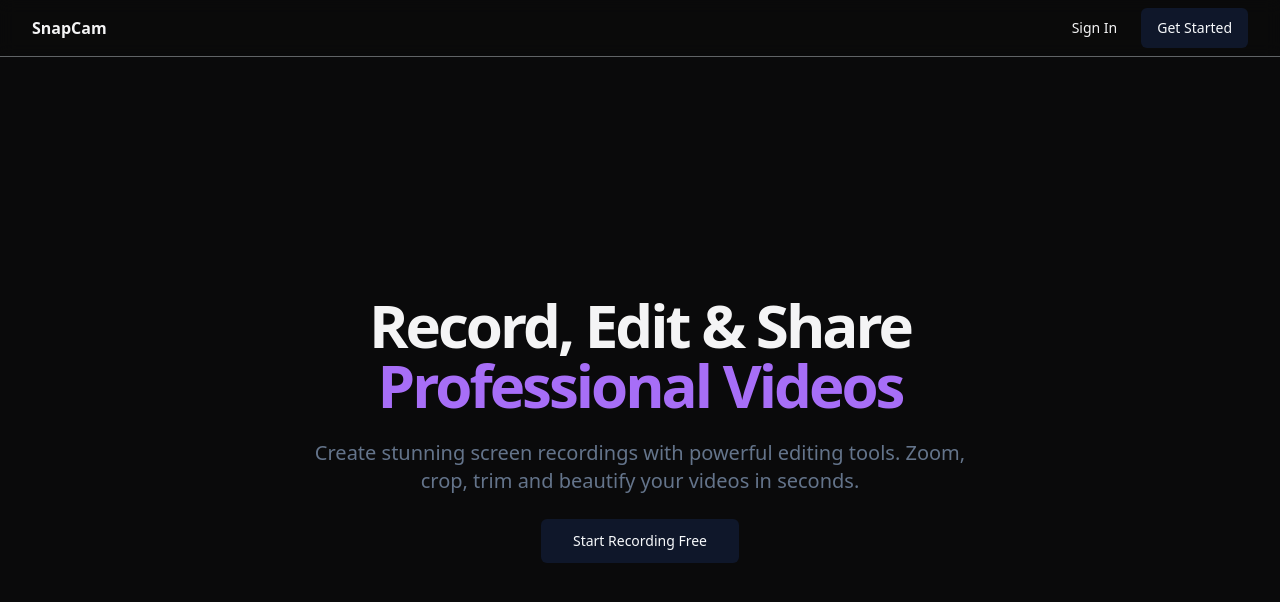
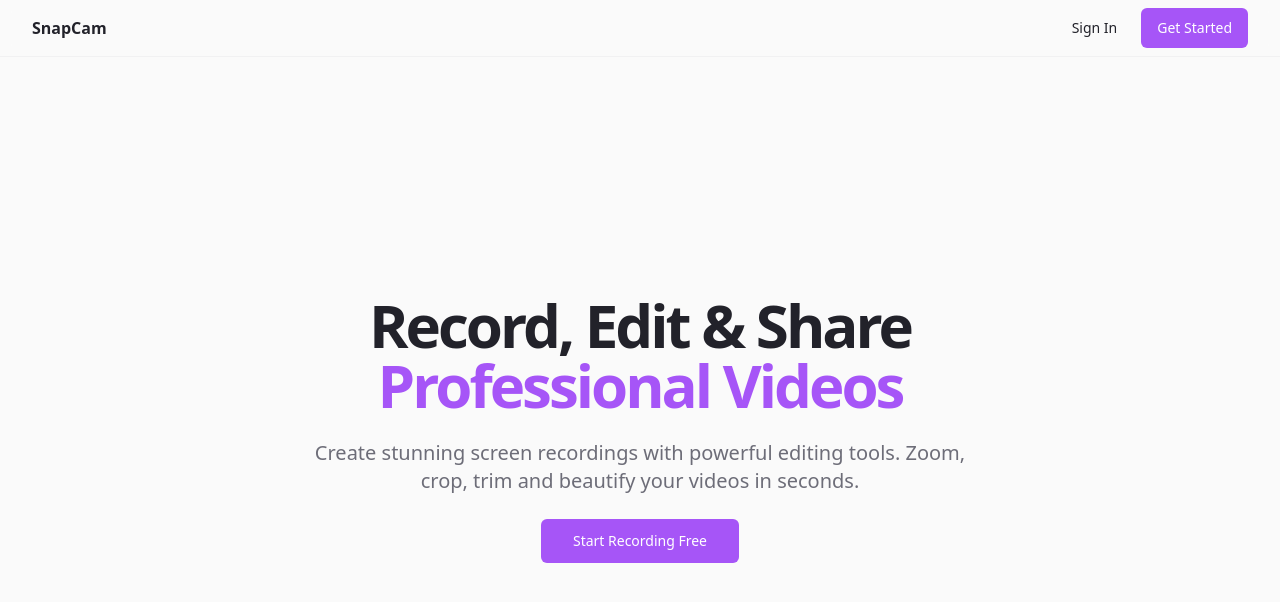
Before and after one commit to nevaubi/snappy-cam-zoom-magic, a React (Vite) app: page / in a window 1280 px wide. Shown: the top 602 px of the page. Built offline with nearby package versions, Linux system fonts and the light colour scheme.

Commit message:
Refactor: Implement solid color scheme
Implement the refined solid color scheme with dark purple, orange, and gray, as per the plan.

```diff
--- a/src/index.css
+++ b/src/index.css
@@ -2,116 +2,102 @@
 @tailwind components;
 @tailwind utilities;
 
-/* Video Recording Tool Design System - All colors MUST be HSL */
+/* Solid Color Design System - Dark Purple Focus */
 
 @layer base {
   :root {
-    --background: 240 6% 4%;
-    --foreground: 240 5% 96%;
+    --background: 0 0% 98%;
+    --foreground: 240 10% 15%;
 
-    /* Video tool specific colors */
-    --recording: 0 85% 58%;
+    /* Core Colors - Dark Purple Primary, Orange Accent */
+    --recording: 25 95% 53%;
     --recording-foreground: 0 0% 100%;
-    --preview: 240 5% 15%;
-    --controls: 240 4% 11%;
-    --controls-foreground: 240 5% 96%;
-    --accent-glow: 265 89% 70%;
-    --accent-soft: 265 89% 78%;
+    --preview: 0 0% 95%;
+    --controls: 0 0% 100%;
+    --controls-foreground: 240 10% 15%;
+    --accent-glow: 270 91% 65%;
+    --accent-soft: 270 91% 75%;
 
-    /* Gradients */
-    --gradient-primary: linear-gradient(135deg, hsl(265 89% 70%), hsl(280 100% 75%));
-    --gradient-recording: linear-gradient(135deg, hsl(0 85% 58%), hsl(15 90% 60%));
-    --gradient-glass: linear-gradient(135deg, hsl(240 5% 15% / 0.8), hsl(240 5% 20% / 0.6));
-
-    /* Shadows */
-    --shadow-glow: 0 0 40px hsl(265 89% 70% / 0.3);
-    --shadow-recording: 0 0 30px hsl(0 85% 58% / 0.4);
-    --shadow-elegant: 0 10px 40px -10px hsl(240 5% 0% / 0.5);
+    /* Shadows - Subtle and clean */
+    --shadow-recording: 0 4px 20px hsl(25 95% 53% / 0.2);
+    --shadow-elegant: 0 4px 20px hsl(240 5% 0% / 0.1);
 
     /* Transitions */
     --transition-smooth: all 0.3s cubic-bezier(0.4, 0, 0.2, 1);
-    --transition-spring: all 0.5s cubic-bezier(0.34, 1.56, 0.64, 1);
 
     --card: 0 0% 100%;
-    --card-foreground: 222.2 84% 4.9%;
+    --card-foreground: 240 10% 15%;
 
     --popover: 0 0% 100%;
-    --popover-foreground: 222.2 84% 4.9%;
+    --popover-foreground: 240 10% 15%;
 
-    --primary: 222.2 47.4% 11.2%;
-    --primary-foreground: 210 40% 98%;
+    --primary: 270 91% 65%;
+    --primary-foreground: 0 0% 100%;
 
-    --secondary: 210 40% 96.1%;
-    --secondary-foreground: 222.2 47.4% 11.2%;
+    --secondary: 240 5% 96%;
+    --secondary-foreground: 240 10% 15%;
 
-    --muted: 210 40% 96.1%;
-    --muted-foreground: 215.4 16.3% 46.9%;
+    --muted: 240 5% 96%;
+    --muted-foreground: 240 5% 45%;
 
-    --accent: 210 40% 96.1%;
-    --accent-foreground: 222.2 47.4% 11.2%;
+    --accent: 25 95% 53%;
+    --accent-foreground: 0 0% 100%;
 
-    --destructive: 0 84.2% 60.2%;
-    --destructive-foreground: 210 40% 98%;
+    --destructive: 0 84% 60%;
+    --destructive-foreground: 0 0% 100%;
 
-    --border: 214.3 31.8% 91.4%;
-    --input: 214.3 31.8% 91.4%;
-    --ring: 222.2 84% 4.9%;
+    --border: 240 6% 90%;
+    --input: 240 6% 90%;
+    --ring: 270 91% 65%;
 
     --radius: 0.5rem;
 
-    --sidebar-background: 0 0% 98%;
-
-    --sidebar-foreground: 240 5.3% 26.1%;
-
-    --sidebar-primary: 240 5.9% 10%;
-
-    --sidebar-primary-foreground: 0 0% 98%;
-
-    --sidebar-accent: 240 4.8% 95.9%;
-
-    --sidebar-accent-foreground: 240 5.9% 10%;
-
-    --sidebar-border: 220 13% 91%;
-
-    --sidebar-ring: 217.2 91.2% 59.8%;
+    --sidebar-background: 0 0% 100%;
+    --sidebar-foreground: 240 10% 15%;
+    --sidebar-primary: 270 91% 65%;
+    --sidebar-primary-foreground: 0 0% 100%;
+    --sidebar-accent: 270 91% 95%;
+    --sidebar-accent-foreground: 270 91% 65%;
+    --sidebar-border: 240 6% 90%;
+    --sidebar-ring: 270 91% 65%;
   }
 
   .dark {
-    --background: 222.2 84% 4.9%;
-    --foreground: 210 40% 98%;
+    --background: 240 10% 8%;
+    --foreground: 0 0% 95%;
 
-    --card: 222.2 84% 4.9%;
-    --card-foreground: 210 40% 98%;
+    --card: 240 10% 12%;
+    --card-foreground: 0 0% 95%;
 
-    --popover: 222.2 84% 4.9%;
-    --popover-foreground: 210 40% 98%;
+    --popover: 240 10% 12%;
+    --popover-foreground: 0 0% 95%;
 
-    --primary: 210 40% 98%;
-    --primary-foreground: 222.2 47.4% 11.2%;
+    --primary: 270 91% 65%;
+    --primary-foreground: 0 0% 100%;
 
-    --secondary: 217.2 32.6% 17.5%;
-    --secondary-foreground: 210 40% 98%;
+    --secondary: 240 10% 18%;
+    --secondary-foreground: 0 0% 95%;
 
-    --muted: 217.2 32.6% 17.5%;
-    --muted-foreground: 215 20.2% 65.1%;
+    --muted: 240 10% 18%;
+    --muted-foreground: 240 5% 65%;
 
-    --accent: 217.2 32.6% 17.5%;
-    --accent-foreground: 210 40% 98%;
+    --accent: 25 95% 53%;
+    --accent-foreground: 0 0% 100%;
 
-    --destructive: 0 62.8% 30.6%;
-    --destructive-foreground: 210 40% 98%;
+    --destructive: 0 84% 60%;
+    --destructive-foreground: 0 0% 100%;
 
-    --border: 217.2 32.6% 17.5%;
-    --input: 217.2 32.6% 17.5%;
-    --ring: 212.7 26.8% 83.9%;
-    --sidebar-background: 240 5.9% 10%;
-    --sidebar-foreground: 240 4.8% 95.9%;
-    --sidebar-primary: 224.3 76.3% 48%;
+    --border: 240 10% 18%;
+    --input: 240 10% 18%;
+    --ring: 270 91% 65%;
+    --sidebar-background: 240 10% 10%;
+    --sidebar-foreground: 0 0% 95%;
+    --sidebar-primary: 270 91% 65%;
     --sidebar-primary-foreground: 0 0% 100%;
-    --sidebar-accent: 240 3.7% 15.9%;
-    --sidebar-accent-foreground: 240 4.8% 95.9%;
-    --sidebar-border: 240 3.7% 15.9%;
-    --sidebar-ring: 217.2 91.2% 59.8%;
+    --sidebar-accent: 240 10% 18%;
+    --sidebar-accent-foreground: 0 0% 95%;
+    --sidebar-border: 240 10% 18%;
+    --sidebar-ring: 270 91% 65%;
   }
 }
 
```
